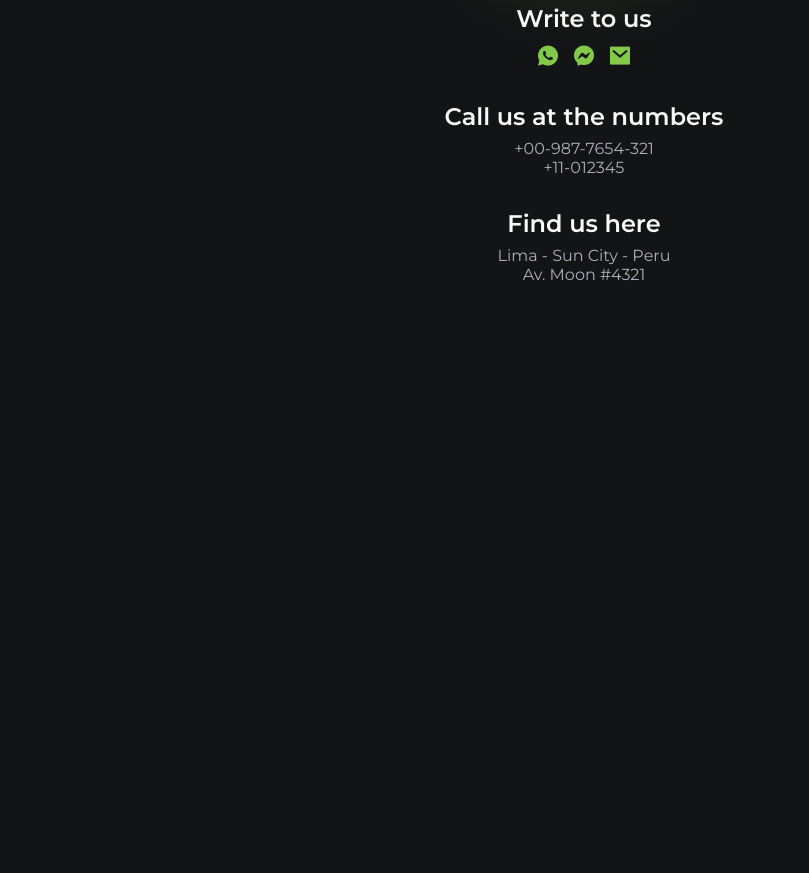
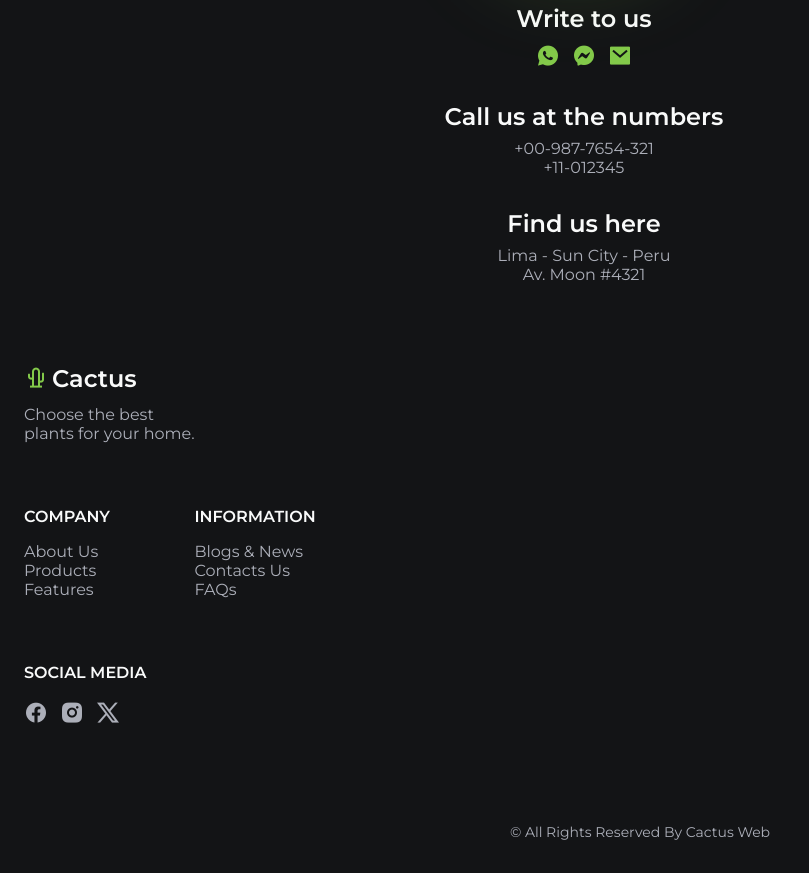
Before and after one commit to zzleman/Cactus-Web, a plain HTML site: page index.html in a window 1280 px wide. Shown: the part 4431-5304 px from the top of the page, without its empty margins (0-809 px from the left). Before the commit the page ends 4731 px from the top, so only its background shows below. Drawn offline with nearby package versions, Linux system fonts and the light colour scheme.

Commit message:
footer is done

```diff
--- a/assets/css/style.css
+++ b/assets/css/style.css
@@ -461,3 +461,71 @@ img {
 .contact__info{
   font-style: normal;
 }
+
+/* FOOTER */
+.footer{
+  padding-block: 4rem 2rem;
+}
+
+.footer__container{
+  row-gap: 4rem;
+}
+
+.footer__logo{
+  display: inline-flex;
+  align-items: center;
+  column-gap: .25rem;
+  color: var(--title-color);
+  font-size: var(--h2-font-size);
+  font-weight: var(--font-semi-bold);
+  margin-bottom: .75rem;
+}
+
+.footer__logo i{
+  color: var(--first-color);
+  font-size: 1.5rem;
+  font-weight: initial;
+}
+
+.footer__content{
+  grid-template-columns: repeat(2, max-content);
+  gap: 4rem 3rem;
+}
+
+.footer__title{
+  font-size: var(--normal-font-size);
+  margin-bottom: 1rem;
+}
+
+.footer__links{
+  display: gird;
+  row-gap: .75rem;
+}
+
+.footer__link{
+  color: var(--text-color);
+  transition: color .4s;
+}
+
+.footer__social{
+  display: flex;
+  column-gap: .75rem;
+}
+
+.footer__social-link{
+  color: var(--text-color);
+  font-size: 1.5rem;
+  transition: color .4s;
+}
+
+.footer__link:hover,
+.footer__social-link:hover{
+  color: var(--first-color);
+}
+
+.footer__copy{
+  display: block;
+  margin-top: 6rem;
+  text-align: center;
+  font-size: var(--small-font-size);
+}
--- a/index.html
+++ b/index.html
@@ -298,11 +298,88 @@
               Av. Moon #4321
             </adress>
           </div>
-
         </div>
       </div>
     </section>
   </main>
+
+  <!-- FOOTER -->
+  <footer class="footer">
+    <div class="footer__container container grid">
+      <div>
+        <a href="#" class="footer__logo">
+          <i class="ri-cactus-line"></i>
+          Cactus
+        </a>
+
+        <p class="footer__description">
+          Choose the best <br> plants for your home.
+        </p>
+      </div>
+
+      <div class="footer__content grid">
+        <div>
+          <h3 class="footer__title">COMPANY</h3>
+
+          <ul class="footer__links">
+            <li>
+              <a href="#" class="footer__link">About Us</a>
+            </li>
+
+            <li>
+              <a href="#" class="footer__link">Products</a>
+            </li>
+
+            <li>
+              <a href="#" class="footer__link">Features</a>
+            </li>
+
+          </ul>
+        </div>
+
+        <div>
+          <h3 class="footer__title">INFORMATION</h3>
+
+          <ul class="footer__links">
+            <li>
+              <a href="#" class="footer__link">Blogs & News</a>
+            </li>
+
+            <li>
+              <a href="#" class="footer__link">Contacts Us</a>
+            </li>
+
+            <li>
+              <a href="#" class="footer__link">FAQs</a>
+            </li>
+
+          </ul>
+        </div>
+
+        <div>
+          <h3 class="footer__title">SOCIAL MEDIA</h3>
+
+          <div class="footer__social">
+            <a href="https://www.facebook.com/" target="_blank" class="footer__social-link">
+              <i class="ri-facebook-circle-fill"></i>
+            </a>
+
+            <a href="https://www.instagram.com/" target="_blank" class="footer__social-link">
+              <i class="ri-instagram-fill"></i>
+            </a>
+
+            <a href="https://twitter.com/" target="_blank" class="footer__social-link">
+              <i class="ri-twitter-x-line"></i>
+            </a>
+          </div>
+        </div>
+     </div>
+    </div>
+
+    <span class="footer__copy">
+      &#169; All Rights Reserved By Cactus Web
+    </span>
+  </footer>
   <script src="assets/js/main.js"></script>
 </body>
 </html>
```
